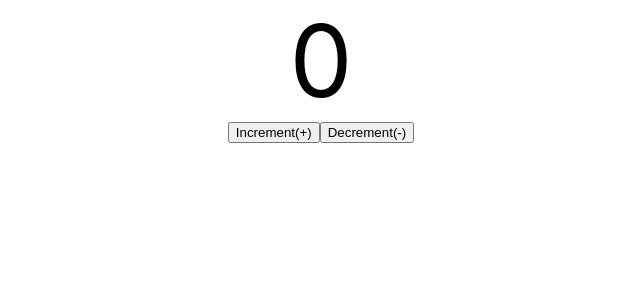
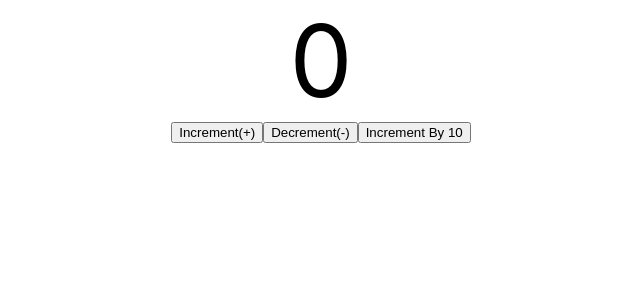
Before and after one commit to Hpekkaya/reactclass1, a React (Create React App) app: page / in a window 1280 px wide. Shown: the top 300 px of the page, without its empty margins (319-959 px from the left). Built offline with nearby package versions, Linux system fonts and the light colour scheme.

Commit message:
Counter improved (CounterSlice) added

```diff
--- a/src/12-ReduxToolkit/counter/Counter.js
+++ b/src/12-ReduxToolkit/counter/Counter.js
@@ -1,6 +1,6 @@
 import React from 'react'
 import { useDispatch, useSelector } from 'react-redux'
-import { decrement, increment } from './CounterSlice'
+import { decrement, increment, incrementByAmount } from './CounterSlice'
 
 const Counter = () => {
 
@@ -9,11 +9,15 @@ const Counter = () => {
 
     // we need dispatces in order to run actions which triggers reducers
     const dispatch = useDispatch()
+
+    let amount = 10
+
   return (
     <div>
         <div style={{fontSize:"100px"}}>{count}</div>
         <button onClick={()=> dispatch(increment())}>Increment(+)</button>
         <button onClick={()=> dispatch(decrement())}>Decrement(-)</button>
+        <button onClick={()=> dispatch(incrementByAmount(amount))}>Increment By {amount}</button>
     </div>
   )
 }
--- a/src/12-ReduxToolkit/counter/CounterSlice.js
+++ b/src/12-ReduxToolkit/counter/CounterSlice.js
@@ -13,10 +13,13 @@ export const CounterSlice= createSlice ({
         },
         decrement : (state) => {
             state.value -=1
+        },
+        incrementByAmount : (state,action) =>{
+            state.value += action.payload
         }
     }
 })
 
-export const{increment, decrement}= CounterSlice.actions
+export const{increment, decrement,incrementByAmount}= CounterSlice.actions
 
 export default CounterSlice.reducer
```
